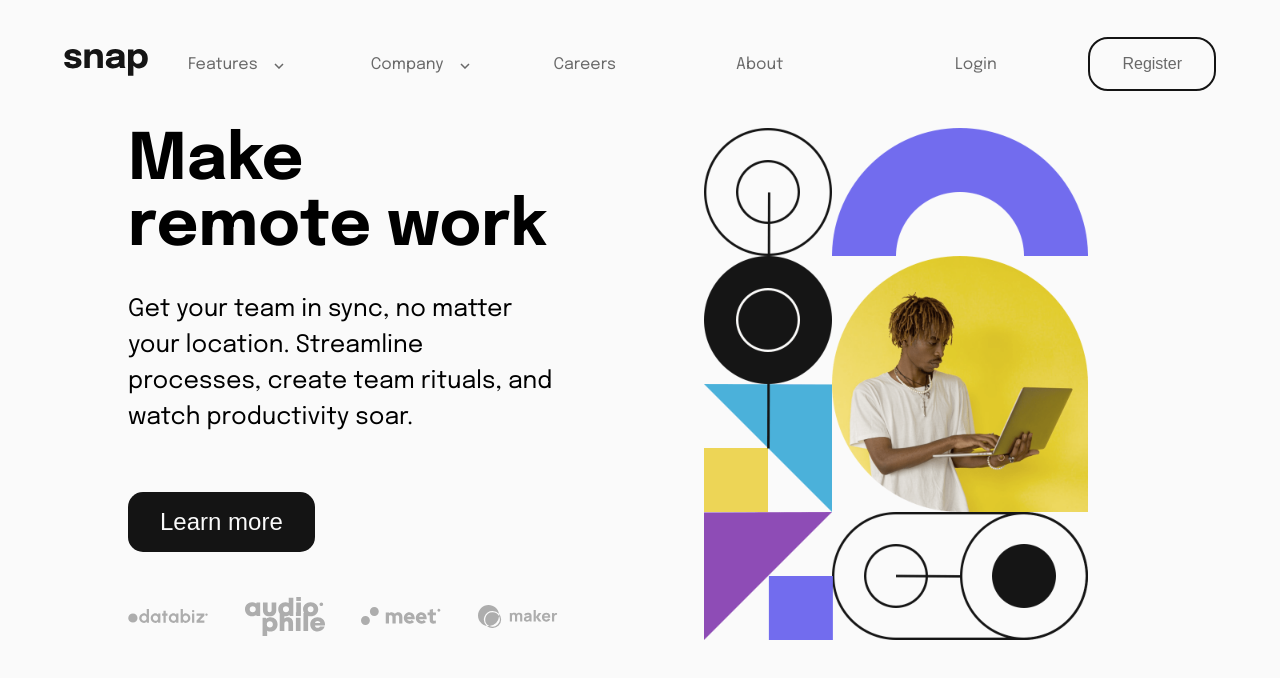
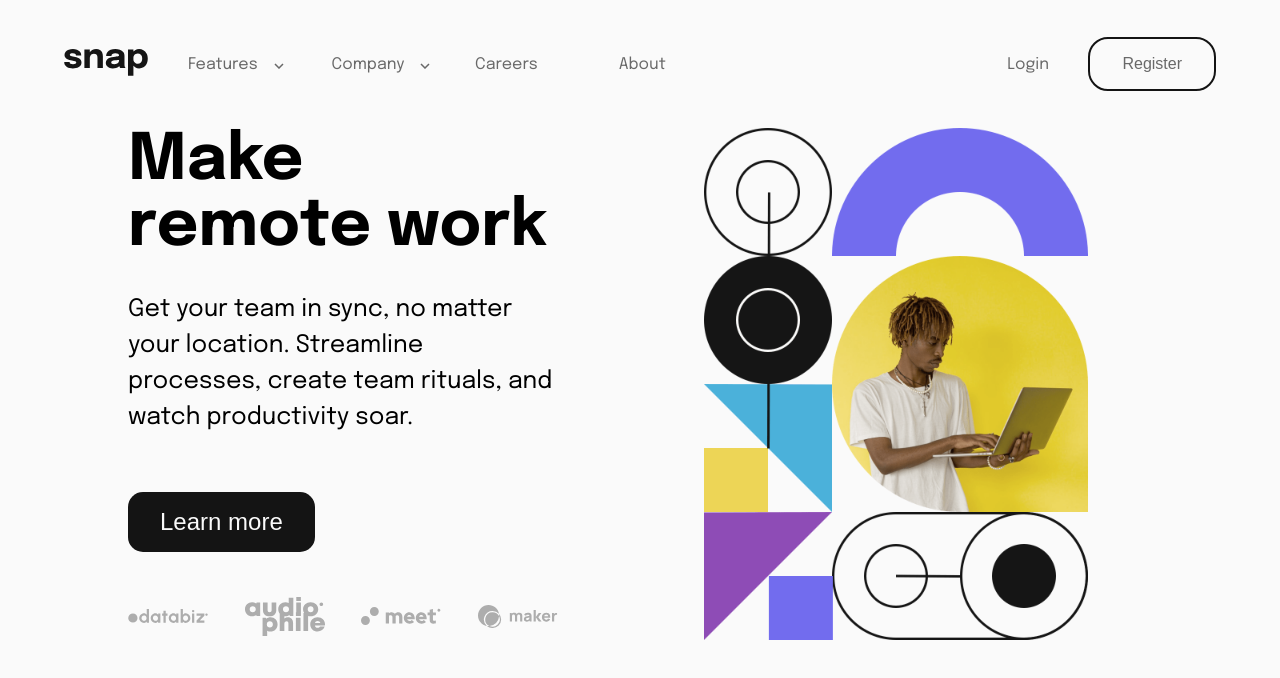
Before and after one commit to ifeoluwah21/Intro-section-with-dropdown-navigation, a plain HTML site: page index.html in a window 1280 px wide. Drawn offline with Linux system fonts and the light colour scheme.

Commit message:
fixed bug

```diff
--- a/style.scss
+++ b/style.scss
@@ -274,11 +274,11 @@ body {
 
     &__list {
       display: flex;
-      width: 70%;
+      width: 55%;
     }
     &__sub-list {
       position: absolute;
-      width: 100%;
+      width: 10rem;
       background-color: #fff;
     }
 
@@ -290,7 +290,7 @@ body {
   .check-in {
     margin: 0;
     flex-flow: row;
-    width: 25%;
+    width: 20%;
     align-items: center;
 
     &__login {
```
Also changed, not shown: css/style.css, 1 other file.
